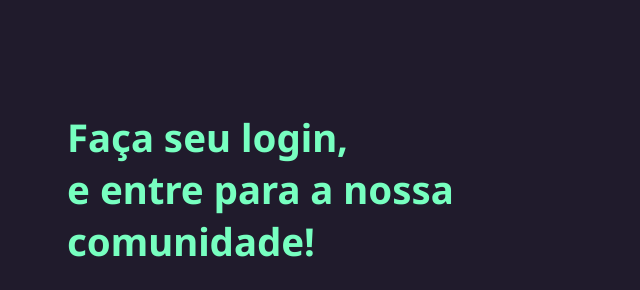
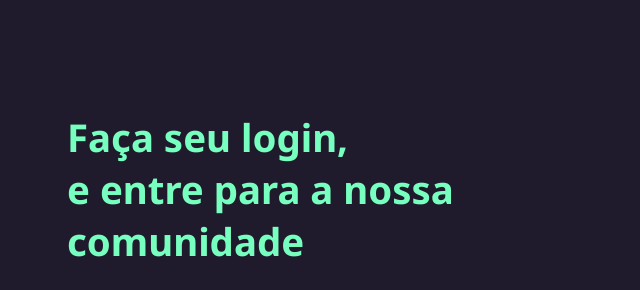
Before and after one commit to GuilhermeAlmeidaDeveloper/login-page-darktheme, a plain HTML site: page index.html in a window 1280 px wide. Shown: the top 290 px of the page, 88-728 px from the left. Drawn offline with Linux system fonts and the light colour scheme.

Commit message:
Teste removendo a exclamação

```diff
--- a/index.html
+++ b/index.html
@@ -10,7 +10,7 @@
 <body>
     <div class="main-login">
         <div class="left-login">
-            <h1> Faça seu login,<br> e entre para a nossa comunidade! </h1>
+            <h1> Faça seu login,<br> e entre para a nossa comunidade </h1>
             <img src="skaters.svg" class="left-login-image" alt="skaters">
         </div>
 
```
